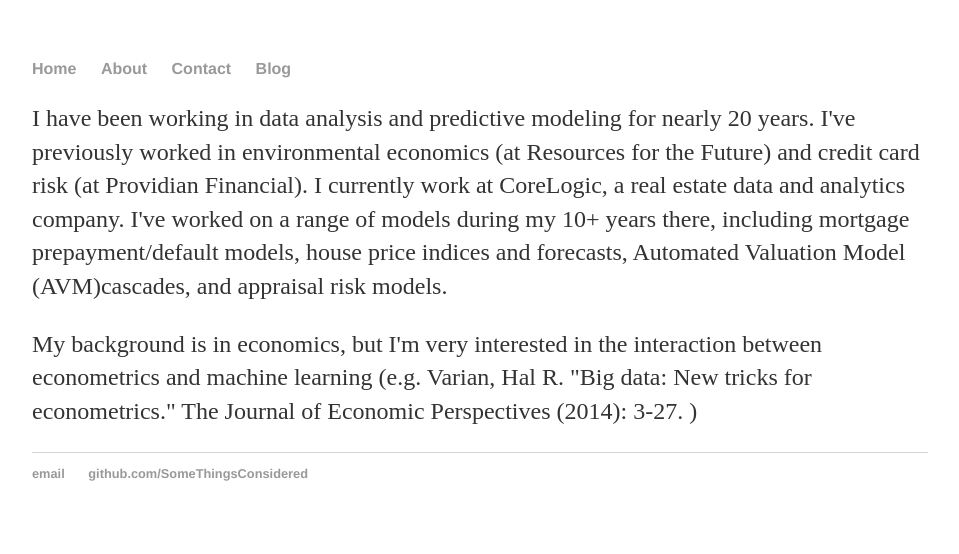
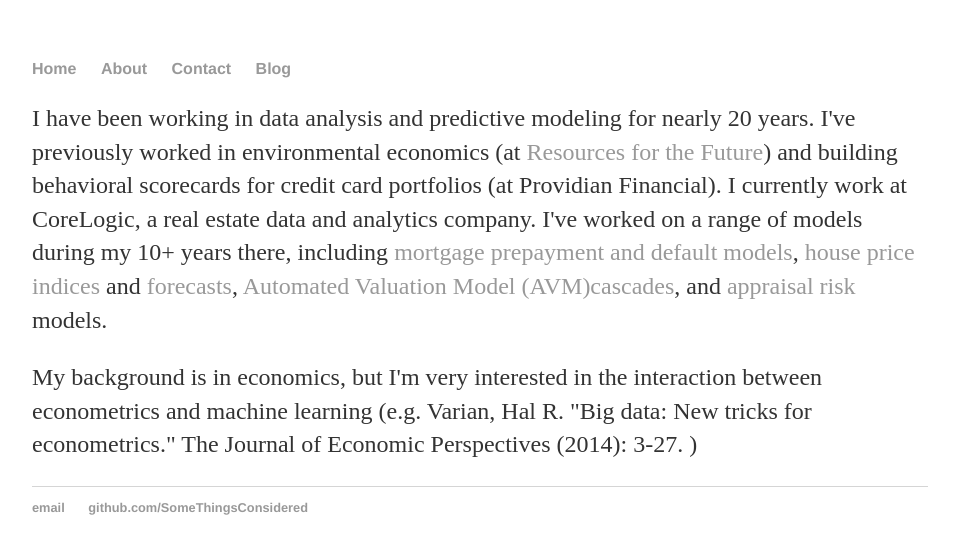
Before and after one commit to SomeThingsConsidered/SomeThingsConsidered.github.io, a Jekyll site: the page built from about/index.html, in a window 1280 px wide. Shown: the top 554 px of the page, without its empty margins (160-1119 px from the left). Built offline with Jekyll 4.4.1, drawn with Linux system fonts in a browser that asks for light colours.

Commit message:
Update index.html

```diff
--- a/about/index.html
+++ b/about/index.html
@@ -4,7 +4,7 @@
 ---
 <div class="blurb">
 
-	<p>I have been working in data analysis and predictive modeling for nearly 20 years. I've previously worked in environmental economics (at Resources for the Future) and credit card risk (at Providian Financial).  I currently work at CoreLogic, a real estate data and analytics company.  I've worked on a range of models during my 10+ years there, including mortgage prepayment/default models, house price indices and forecasts, Automated Valuation Model (AVM)cascades, and appraisal risk models.</p>
+	<p>I have been working in data analysis and predictive modeling for nearly 20 years. I've previously worked in environmental economics (at <a href="http://www.rff.org/"a>Resources for the Future</a>) and building behavioral scorecards for credit card portfolios (at Providian Financial).  I currently work at CoreLogic, a real estate data and analytics company.  I've worked on a range of models during my 10+ years there, including <a href="http://www.corelogic.com/products/riskmodel.aspx" a>mortgage prepayment and default models</a>, <a href="http://www.corelogic.com/products/corelogic-hpi.aspx"a>house price indices</a> and <a href="http://www.corelogic.com/products/corelogic-hpi-forecasts.aspx" a> forecasts</a>, <a href="http://www.corelogic.com/products/geoavm-cascade-suite.aspx" a>Automated Valuation Model (AVM)cascades</a>, and <a href="http://www.corelogic.com/products/loansafe-appraisal-manager.aspx" a>appraisal risk</a> models.</p>
 
 	<p> My background is in economics, but I'm very interested in the interaction between econometrics and machine learning (e.g. Varian, Hal R. "Big data: New tricks for econometrics." The Journal of Economic Perspectives (2014): 3-27. ) </p>
 </div><!-- /.blurb -->
```
